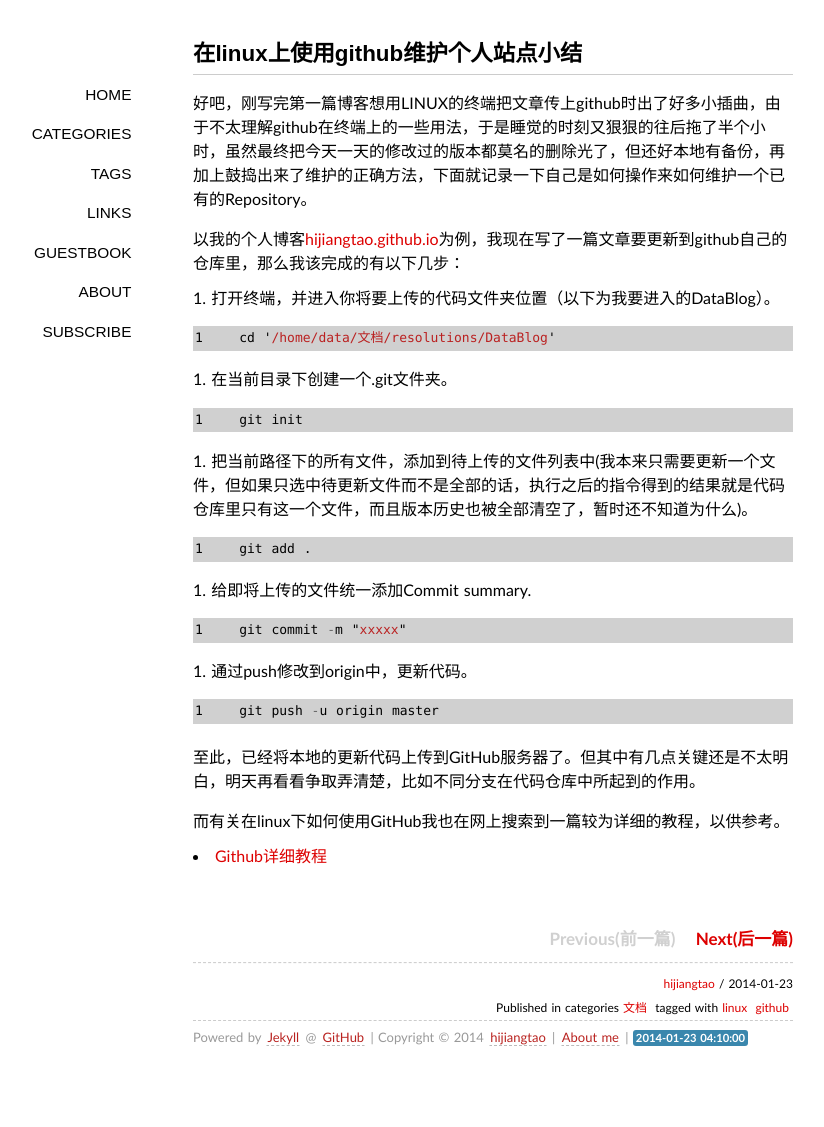
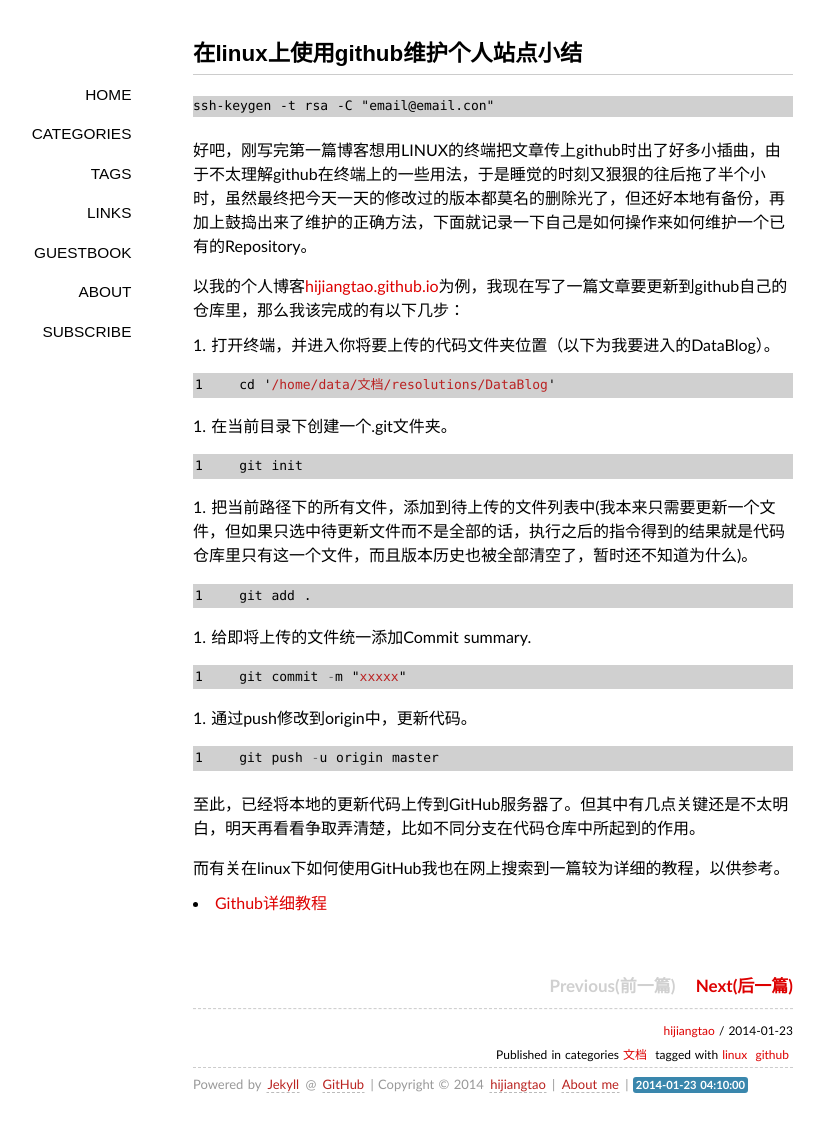
Before and after one commit to jessica0530/hijiangtao.github.io, a Jekyll site: the page built from _posts/2014-01-23-githuboflinux.md, in a window 1280 px wide. Shown: the whole page, without its empty margins (147-971 px from the left). Built offline with Jekyll 4.4.1, drawn with Linux system fonts in a browser that asks for light colours; some web fonts are replaced; Markdown is read by kramdown in place of the engine named in the settings; comment, search, counter and statistics services are not loaded; before the commit the page ends 1080 px from its top, so only the background shows below that.

Commit message:
Update 2014-01-23-githuboflinux.md

````diff
--- a/_posts/2014-01-23-githuboflinux.md
+++ b/_posts/2014-01-23-githuboflinux.md
@@ -6,6 +6,10 @@ thread: 3
 categories: 文档
 tags: linux github
 ---
+
+```
+ssh-keygen -t rsa -C "email@email.con"
+```
 
 好吧，刚写完第一篇博客想用LINUX的终端把文章传上github时出了好多小插曲，由于不太理解github在终端上的一些用法，于是睡觉的时刻又狠狠的往后拖了半个小时，虽然最终把今天一天的修改过的版本都莫名的删除光了，但还好本地有备份，再加上鼓捣出来了维护的正确方法，下面就记录一下自己是如何操作来如何维护一个已有的Repository。
 
````
